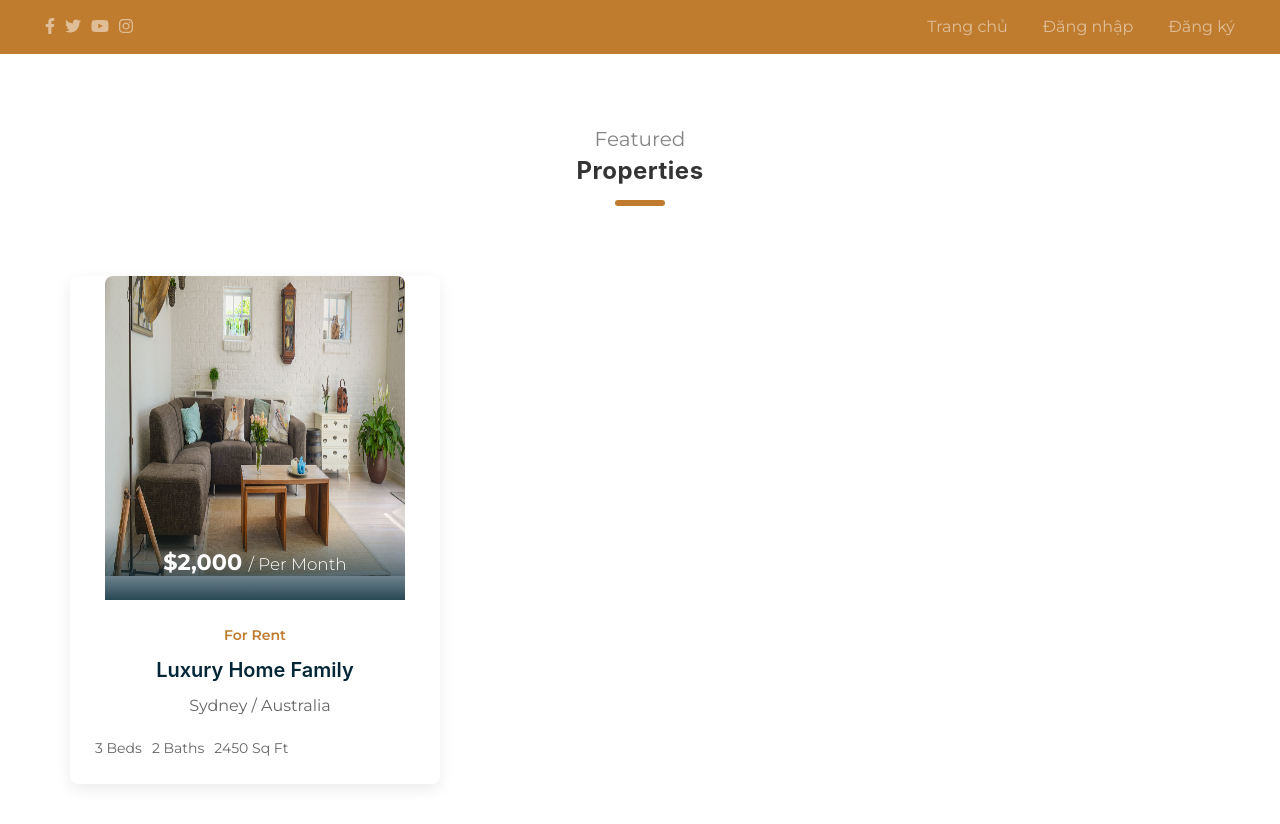
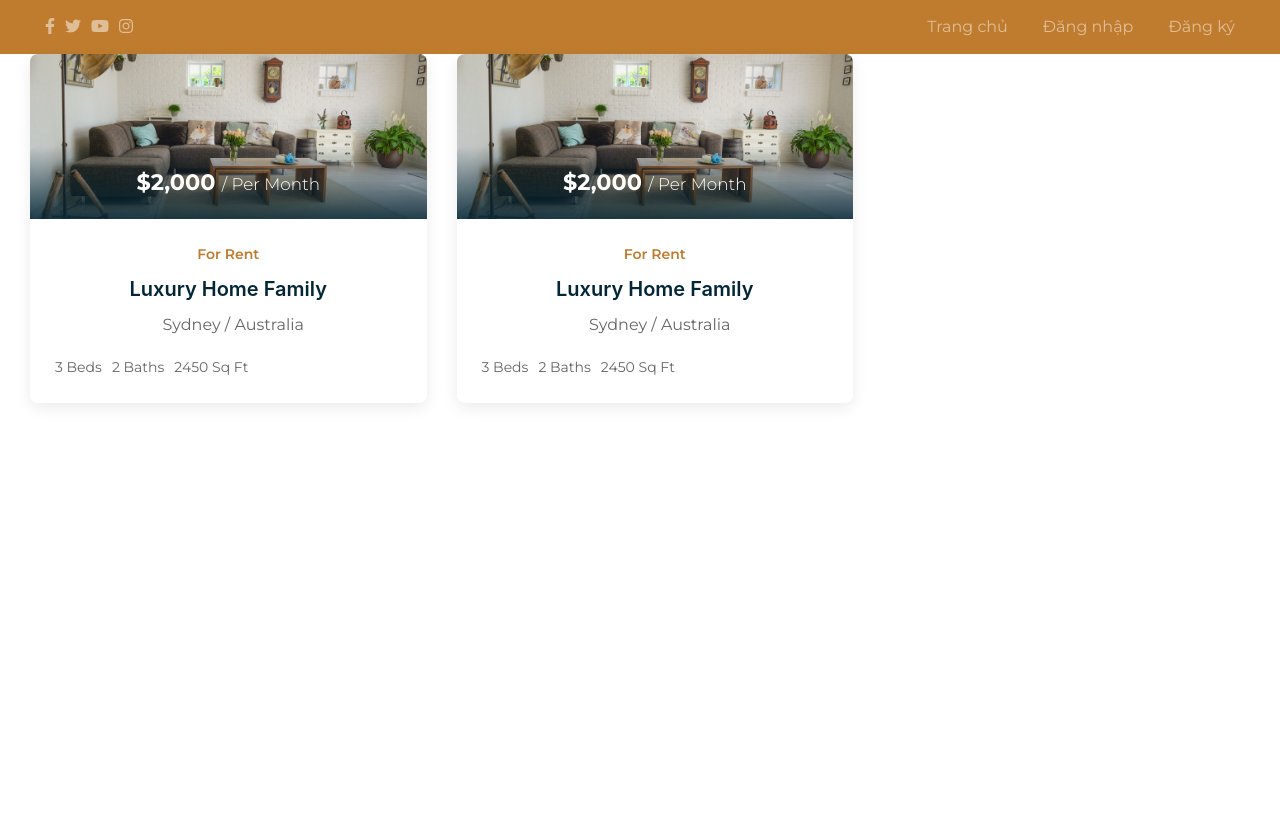
Before and after one commit to vuongthanh148/AccommodationFinder, a React (Create React App) app in the folder accommodationfinder/: page /listing in a window 1280 px wide. Shown: the top 824 px of the page. After the commit the page ends 800 px from the top, so only its background shows below. Built offline with nearby package versions, Linux system fonts and the light colour scheme.

Commit message:
extract List

```diff
--- /dev/null
+++ b/accommodationfinder/src/components/List.js
@@ -0,0 +1,57 @@
+import React from 'react';
+import logo from '../image/bg-img-1.jpg';
+const List = (props) => {
+    return (
+        <li>
+            <div className='ev-card-1'>
+                <div>
+                    <div className='uk-card uk-card-default uk-card-body'>
+                        <a href='#'>
+                            <div className='uk-inline'>
+                                <img
+                                    alt='Image'
+                                    className='uk-border-rounded'
+                                    src={logo}></img>
+
+                                <div className='uk-overlay overlay-gradient uk-position-bottom'>
+                                    <p className='ev-price'>
+                                        $2,000 <small>/ Per Month</small>
+                                    </p>
+                                </div>
+                            </div>
+                        </a>
+                        <div className='ev-body'>
+                            <span
+                                style={{ textAlign: 'center' }}
+                                className='ev-meta uk-text-small'>
+                                For Rent
+                            </span>
+                            <h3 className='ev-title uk-card-title uk-text-bolder uk-text-truncate uk-text-truncate'>
+                                Luxury Home Family
+                            </h3>
+                            <p className='ev-location'>
+                                <i className='fas fa-map-marker-alt uk-margin-small-right'></i>{' '}
+                                Sydney / Australia
+                            </p>
+                            <ul
+                                className='ev-info uk-subnav'
+                                style={{ textAlign: 'center' }}>
+                                <li>
+                                    <span>3 Beds</span>
+                                </li>
+                                <li>
+                                    <span>2 Baths</span>
+                                </li>
+                                <li>
+                                    <span>2450 Sq Ft</span>
+                                </li>
+                            </ul>
+                        </div>
+                    </div>
+                </div>
+            </div>
+        </li>
+    );
+};
+
+export default List;
--- a/accommodationfinder/src/components/Listing.js
+++ b/accommodationfinder/src/components/Listing.js
@@ -1,92 +1,24 @@
 import React, { Component } from 'react';
-import reactDOM from 'react-dom';
 import '../css/Listing.css';
-import logo from '../image/bg-img-1.jpg';
+
+import List from './List';
 class Listing extends Component {
-    state = {};
+    state = {
+        houses: [{ _id: 1 }, { _id: 2 }],
+    };
     render() {
         return (
             <div>
-                <List />
+                <ul
+                    className='uk-slider-items uk-child-width-1-2@s uk-child-width-1-3@m uk-child-width-1-3@l uk-grid-medium'
+                    uk-grid>
+                    {this.state.houses.map((house) => (
+                        <List />
+                    ))}
+                </ul>
             </div>
         );
     }
 }
 
 export default Listing;
-
-function List() {
-    return (
-        <div className='ev-container ev-section-margin-v-m'>
-            <div className='ev-title-dark uk-text-center'>
-                <p>Featured</p>
-                <h3>Properties</h3>
-            </div>
-
-            <div className='uk-margin-top' uk-slider>
-                <div
-                    className='uk-position-relative uk-visible-toggle uk-light'
-                    tabindex='-1'>
-                    <ul
-                        className='uk-slider-items uk-child-width-1-2@s uk-child-width-1-3@m uk-child-width-1-3@l uk-grid-medium'
-                        uk-grid>
-                        <li>
-                            <div className='ev-card-1'>
-                                <div>
-                                    <div className='uk-card uk-card-default uk-card-body'>
-                                        <a href='#'>
-                                            <div className='uk-inline'>
-                                                <img
-                                                    alt='Image'
-                                                    className='uk-border-rounded'
-                                                    src={logo}></img>
-                                                <div classNameName='uk-overlay uk-light uk-position-top'>
-                                                    <span classNameName='uk-label uk-label-primary'>
-                                                        Featured
-                                                    </span>
-                                                </div>
-                                                <div className='uk-overlay overlay-gradient uk-position-bottom'>
-                                                    <p className='ev-price'>
-                                                        $2,000{' '}
-                                                        <small>
-                                                            / Per Month
-                                                        </small>
-                                                    </p>
-                                                </div>
-                                            </div>
-                                        </a>
-                                        <div className='ev-body'>
-                                            <span className='ev-meta uk-text-small'>
-                                                For Rent
-                                            </span>
-                                            <h3 className='ev-title uk-card-title uk-text-bolder uk-text-truncate uk-text-truncate'>
-                                                Luxury Home Family
-                                            </h3>
-                                            <p className='ev-location'>
-                                                <i className='fas fa-map-marker-alt uk-margin-small-right'></i>{' '}
-                                                Sydney / Australia
-                                            </p>
-                                            <ul
-                                                className='ev-info uk-subnav'
-                                                uk-margin>
-                                                <li>
-                                                    <span>3 Beds</span>
-                                                </li>
-                                                <li>
-                                                    <span>2 Baths</span>
-                                                </li>
-                                                <li>
-                                                    <span>2450 Sq Ft</span>
-                                                </li>
-                                            </ul>
-                                        </div>
-                                    </div>
-                                </div>
-                            </div>
-                        </li>
-                    </ul>
-                </div>
-            </div>
-        </div>
-    );
-}
--- a/accommodationfinder/src/css/Listing.css
+++ b/accommodationfinder/src/css/Listing.css
@@ -189,14 +189,7 @@ p {
 h3 {
     text-align: center;
 }
-ul > li {
-    display: inline-block;
-    text-align: center;
-}
-img {
-    height: 300px;
-    width: 300px;
-}
+
 .uk-border-rounded img {
     background-image: url(../image/bg-img-1.jpg);
 }
```
